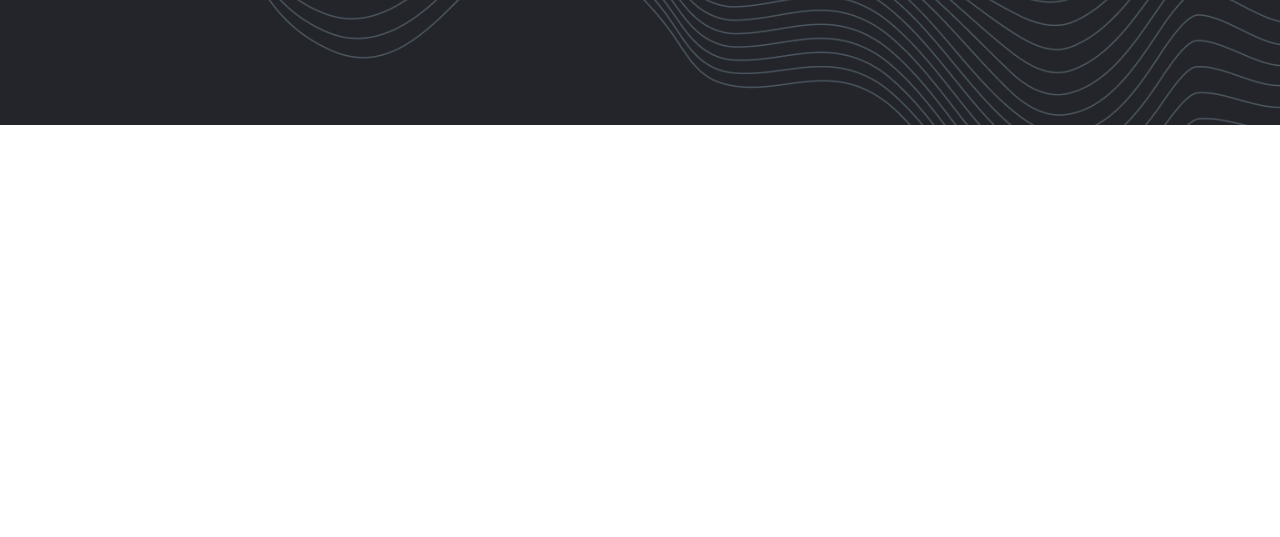
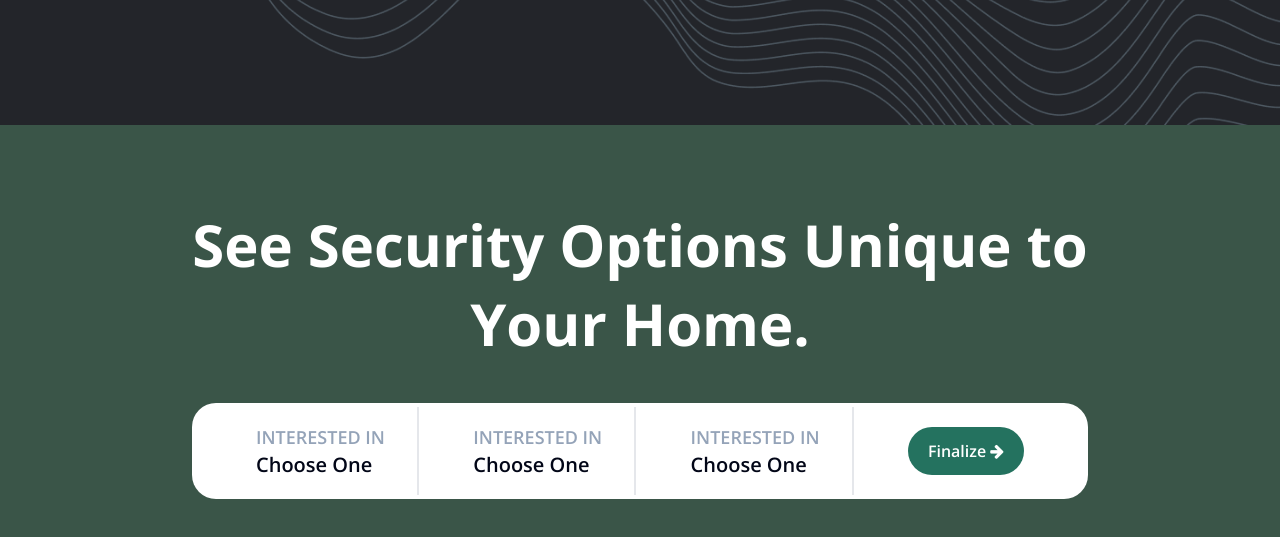
Before and after one commit to freelancerjoynal/Novugate, a website built with Vite: page index.html in a window 1280 px wide. Shown: the part 1587-2124 px from the top of the page. Before the commit the page ends 1712 px from the top, so only its background shows below. Built offline with nearby package versions, Linux system fonts and the light colour scheme.

Commit message:
before the security query done

```diff
--- a/index.html
+++ b/index.html
@@ -167,6 +167,40 @@
         </div>
       </div>
     </section>
+    <section id="security-query" class="bg-gray-aspargus py-20">
+      <div class="container mx-auto">
+        <h2 class="heading text-center">
+          See Security Options Unique to <br />Your Home.
+        </h2>
+        <div
+          class="max-w-4xl bg-white text-blue-950 rounded-3xl mt-10 min-h-8 mx-auto"
+        >
+          <form class="px-8 py-1" action="javascript:void(0)">
+            <div class="flex justify-between items-center">
+              <div class="form-item px-8 py-4 border-r-2">
+                <p class="text-slate-400 text-lg">INTERESTED IN</p>
+                <span class="text-slate-950 text-xl">Choose One</span>
+              </div>
+              <div class="form-item px-8 py-4 border-r-2">
+                <p class="text-slate-400 text-lg">INTERESTED IN</p>
+                <span class="text-slate-950 text-xl">Choose One</span>
+              </div>
+              <div class="form-item px-8 py-4 border-r-2">
+                <p class="text-slate-400 text-lg">INTERESTED IN</p>
+                <span class="text-slate-950 text-xl">Choose One</span>
+              </div>
+              <div class="form-item px-8 py-4">
+                <button
+                  class="bg-jungle-green px-5 py-3 text-white rounded-3xl"
+                >
+                  Finalize <i class="fa fa-arrow-right" aria-hidden="true"></i>
+                </button>
+              </div>
+            </div>
+          </form>
+        </div>
+      </div>
+    </section>
 
     <script src="https://ajax.googleapis.com/ajax/libs/jquery/3.7.1/jquery.min.js"></script>
     <script src="./js/main.js"></script>
--- a/tailwind.config.js
+++ b/tailwind.config.js
@@ -6,7 +6,7 @@ module.exports = {
       colors: {
         "lime-green": "#243c5a",
         "gray-aspargus": "#3A5548",
-        "myrtle-green": "#3A5548",
+        "jungle-green": "#24725F",
         "gun-mental": "#4F5155",
         emerald: "#51CC47",
       },
```
